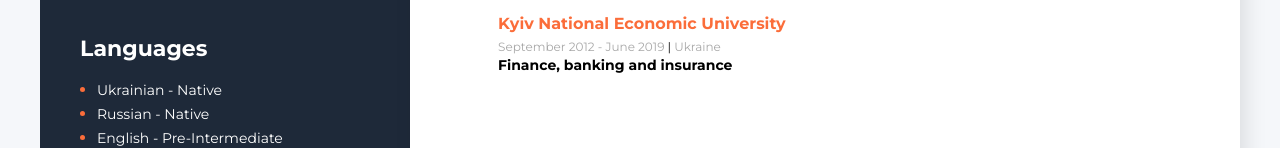
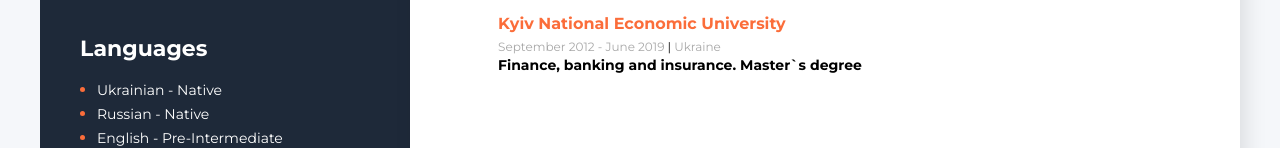
Before and after one commit to KateSkrypchenko/Resume, a plain HTML site: page index.html in a window 1280 px wide. Shown: the part 1313-1461 px from the top of the page. Drawn offline with Linux system fonts and the light colour scheme.

Commit message:
Update index.html

```diff
--- a/index.html
+++ b/index.html
@@ -147,7 +147,7 @@
           <p class="education-period">
             September 2012 - June 2019 <span class="line">|</span> Ukraine
           </p>
-          <h4 class="education-prof">Finance, banking and insurance</h4>
+          <h4 class="education-prof">Finance, banking and insurance. Master`s degree</h4>
 
         </div>
       </div>
```
